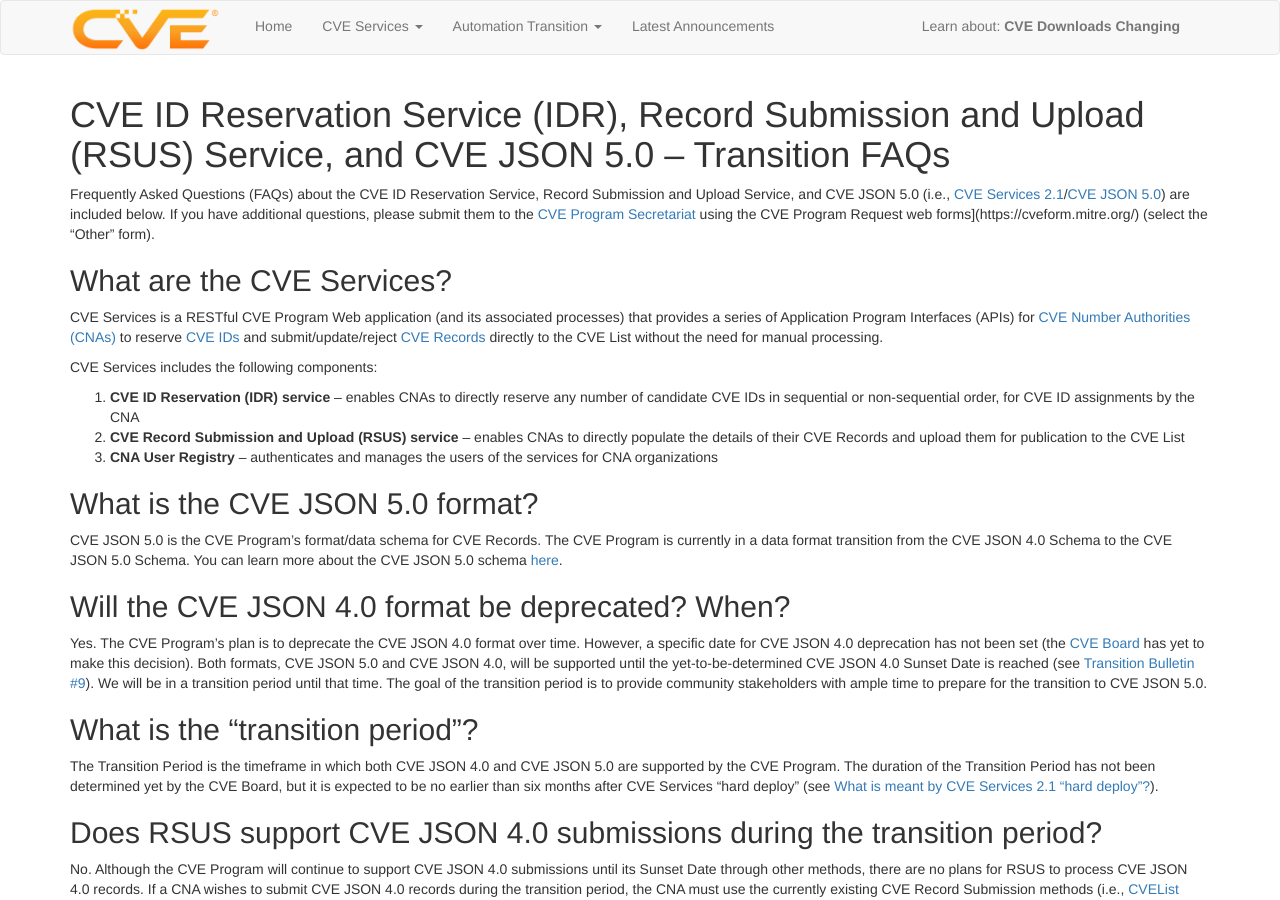
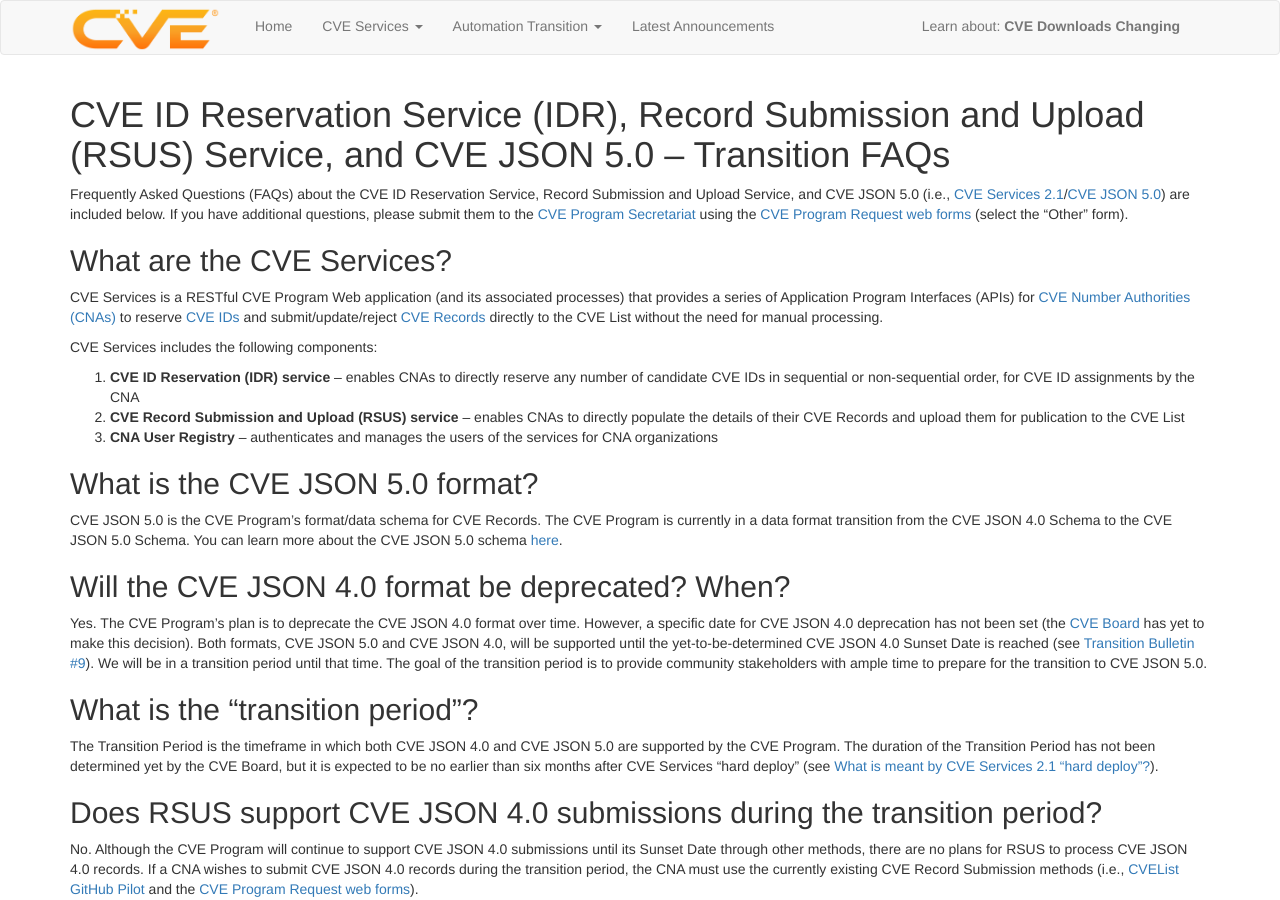
Before and after one commit to CVEProject/cveproject.github.io, a Jekyll site: the page built from automation-cve-services-faqs.md, in a window 1280 px wide and 900 px high. Built offline with Jekyll 4.4.1, drawn with Linux system fonts in a browser that asks for light colours; nearby versions of some CDN libraries.

Commit message:
Update automation-cve-services-faqs.md

```diff
--- a/automation-cve-services-faqs.md
+++ b/automation-cve-services-faqs.md
@@ -2,7 +2,7 @@
 title: CVE ID Reservation Service (IDR), Record Submission and Upload (RSUS) Service, and CVE JSON 5.0 – Transition FAQs
 layout: page
 ---
-Frequently Asked Questions (FAQs) about the CVE ID Reservation Service, Record Submission and Upload Service, and CVE JSON 5.0 (i.e., [CVE Services 2.1](https://cveproject.github.io/automation-cve-services#services-overview)/[CVE JSON 5.0](https://cveproject.github.io/automation-cve-services#json-overview)) are included below. If you have additional questions, please submit them to the [CVE Program Secretariat](https://www.cve.org/ResourcesSupport/Glossary?activeTerm=glossarySecretariat) using the CVE Program Request web forms](https://cveform.mitre.org/) (select the “Other” form).
+Frequently Asked Questions (FAQs) about the CVE ID Reservation Service, Record Submission and Upload Service, and CVE JSON 5.0 (i.e., [CVE Services 2.1](https://cveproject.github.io/automation-cve-services#services-overview)/[CVE JSON 5.0](https://cveproject.github.io/automation-cve-services#json-overview)) are included below. If you have additional questions, please submit them to the [CVE Program Secretariat](https://www.cve.org/ResourcesSupport/Glossary?activeTerm=glossarySecretariat) using the [CVE Program Request web forms](https://cveform.mitre.org/) (select the “Other” form).
 
 ## What are the CVE Services?
 
```
